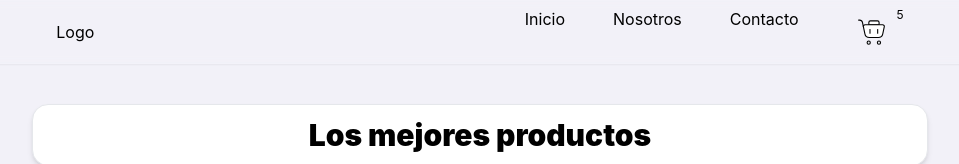
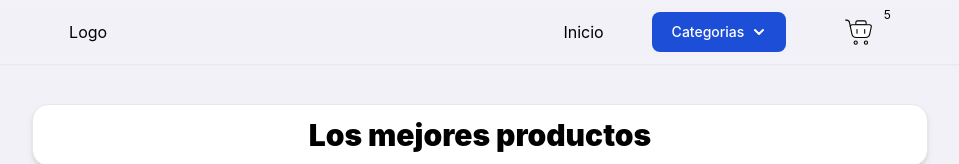
Before and after one commit to Franco-Amon-Maldonado/e-commerce-coder-react, a React app: page /categoria/electronics in a window 1280 px wide. Shown: the top 164 px of the page, without its empty margins (160-1119 px from the left). Built offline with nearby package versions, Linux system fonts and the light colour scheme; no server answers; the HTML template or start-up script is replaced by a standard one.

Commit message:
14/10/2023
-Componente dropdown para las categorias

```diff
--- /dev/null
+++ b/src/components/Navbar/DropdownMenu.jsx
@@ -0,0 +1,75 @@
+import { useState } from 'react'
+import { Link } from 'react-router-dom'
+
+function DropdownMenu() {
+	const [menu, setMenu] = useState(false)
+
+	const handleClick = () => {
+		setMenu(!menu)
+	}
+
+	return (
+		<div className="relative">
+			<button
+				onClick={handleClick}
+				className="text-white bg-blue-700 hover:bg-blue-800 focus:ring-4 focus:outline-none focus:ring-blue-300 font-medium rounded-lg text-sm px-5 py-2.5 text-center inline-flex items-center dark:bg-blue-600 dark:hover:bg-blue-700 dark:focus:ring-blue-800"
+				type="button"
+			>
+				Categorias{' '}
+				<svg
+					className={`w-2.5 h-2.5 ml-2.5 transition-transform ${menu ? 'transform rotate-180' : ''}`}
+					aria-hidden="true"
+					xmlns="http://www.w3.org/2000/svg"
+					fill="none"
+					viewBox="0 0 10 6"
+				>
+					<path stroke="currentColor" strokeLinecap="round" strokeLinejoin="round" strokeWidth="2" d="m1 1 4 4 4-4" />
+				</svg>
+			</button>
+
+			<div
+				id="dropdown"
+				className={`absolute z-10 ${
+					menu ? 'flex text-center w-full p-2' : 'hidden'
+				} bg-white divide-y divide-gray-100 rounded-lg shadow dark:bg-gray-700`}
+			>
+				<ul className="py-2 flex flex-col text-sm text-gray-700 dark:text-gray-200">
+					<li>
+						<Link
+							to="/categoria/electronics"
+							className="block p-2 hover:bg-gray-100 dark:hover:bg-gray-600 dark:hover:text-white"
+						>
+							Electronica
+						</Link>
+					</li>
+					<li>
+						<Link
+							to="/categoria/men's clothing"
+							className="block p-2  hover:bg-gray-100 dark:hover:bg-gray-600 dark:hover:text-white"
+						>
+							Vestimenta hombre
+						</Link>
+					</li>
+					<li>
+						<Link
+							to="/categoria/jewelery"
+							className="block  p-2 hover:bg-gray-100 dark:hover:bg-gray-600 dark:hover:text-white"
+						>
+							Joyas
+						</Link>
+					</li>
+					<li>
+						<Link
+							to="/categoria/women's clothing"
+							className="block p-2 hover:bg-gray-100 dark:hover:bg-gray-600 dark:hover:text-white"
+						>
+							Vestimenta mujer
+						</Link>
+					</li>
+				</ul>
+			</div>
+		</div>
+	)
+}
+
+export default DropdownMenu
--- a/src/components/Navbar/Navbar.jsx
+++ b/src/components/Navbar/Navbar.jsx
@@ -1,6 +1,7 @@
 import CartWidget from '../CartWidget/CartWidget'
 import { Link } from 'react-router-dom'
 import './navbar.css'
+import DropdownMenu from './DropdownMenu'
 
 function NavBar() {
 	return (
@@ -10,15 +11,18 @@ function NavBar() {
 			</div>
 			<div className="nav">
 				<nav>
-					<ul>
+					<ul className="flex items-center justify-center">
 						<li>
 							<Link to="/">Inicio</Link>
 						</li>
-						<li>
+						{/* <li>
 							<Link to="/nosotros">Nosotros</Link>
 						</li>
 						<li>
 							<Link to="/contacto">Contacto</Link>
+						</li> */}
+						<li className="flex flex-col">
+							<DropdownMenu />
 						</li>
 						<li className="flex">
 							<CartWidget />
```
